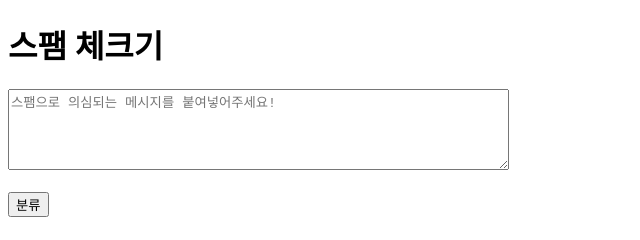
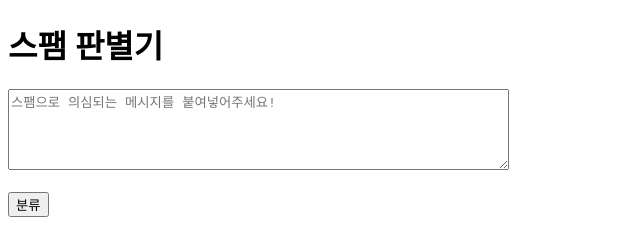
Before and after one commit to ReusCap/jnu-pipe, a plain HTML site: page 1_initial SpamCheck/static/index.html in a window 1280 px wide. Shown: the full height of the page, 0-640 px from the left. Drawn offline with Linux system fonts and the light colour scheme.

Commit message:
update UI text

```diff
--- a/1_initial SpamCheck/static/index.html
+++ b/1_initial SpamCheck/static/index.html
@@ -5,7 +5,7 @@
     <title>Spam Checker</title>
   </head>
   <body>
-    <h1>스팸 체크기</h1>
+    <h1>스팸 판별기</h1>
 
     <textarea
       id="text"
```
